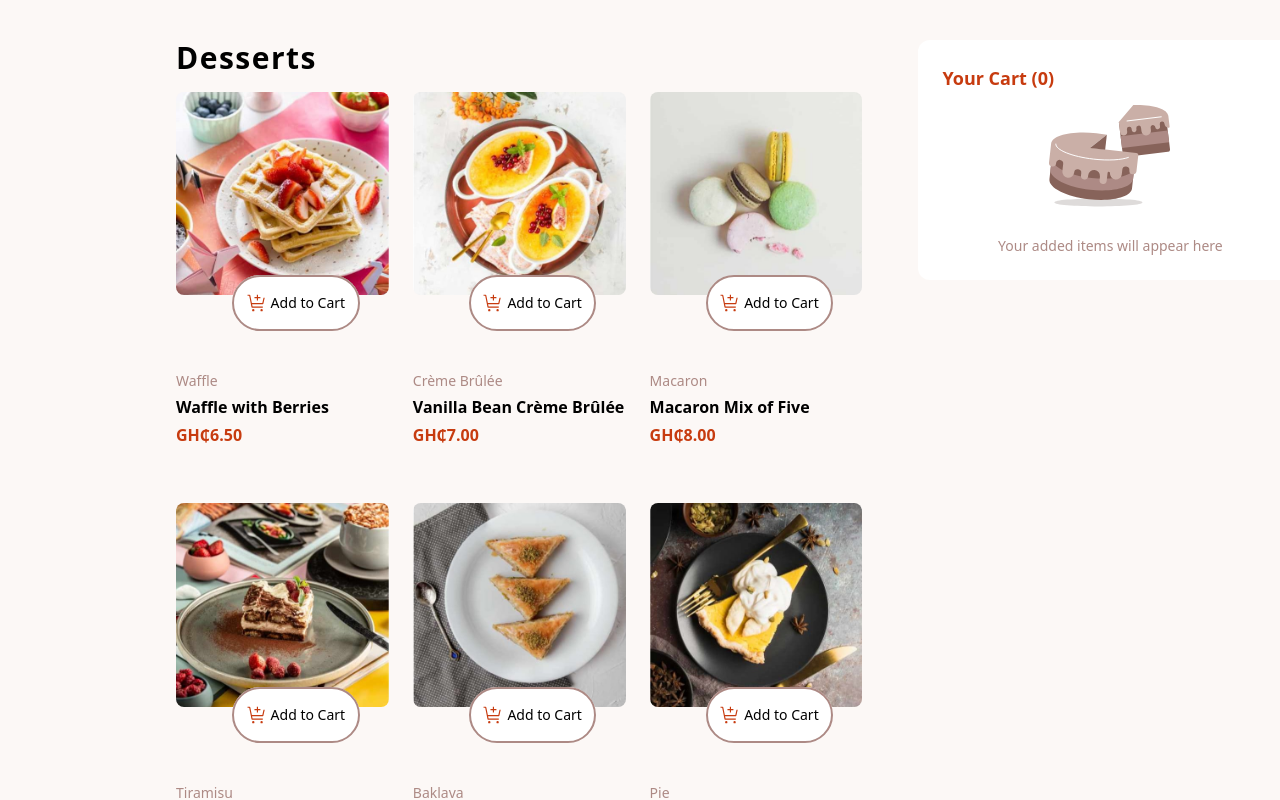
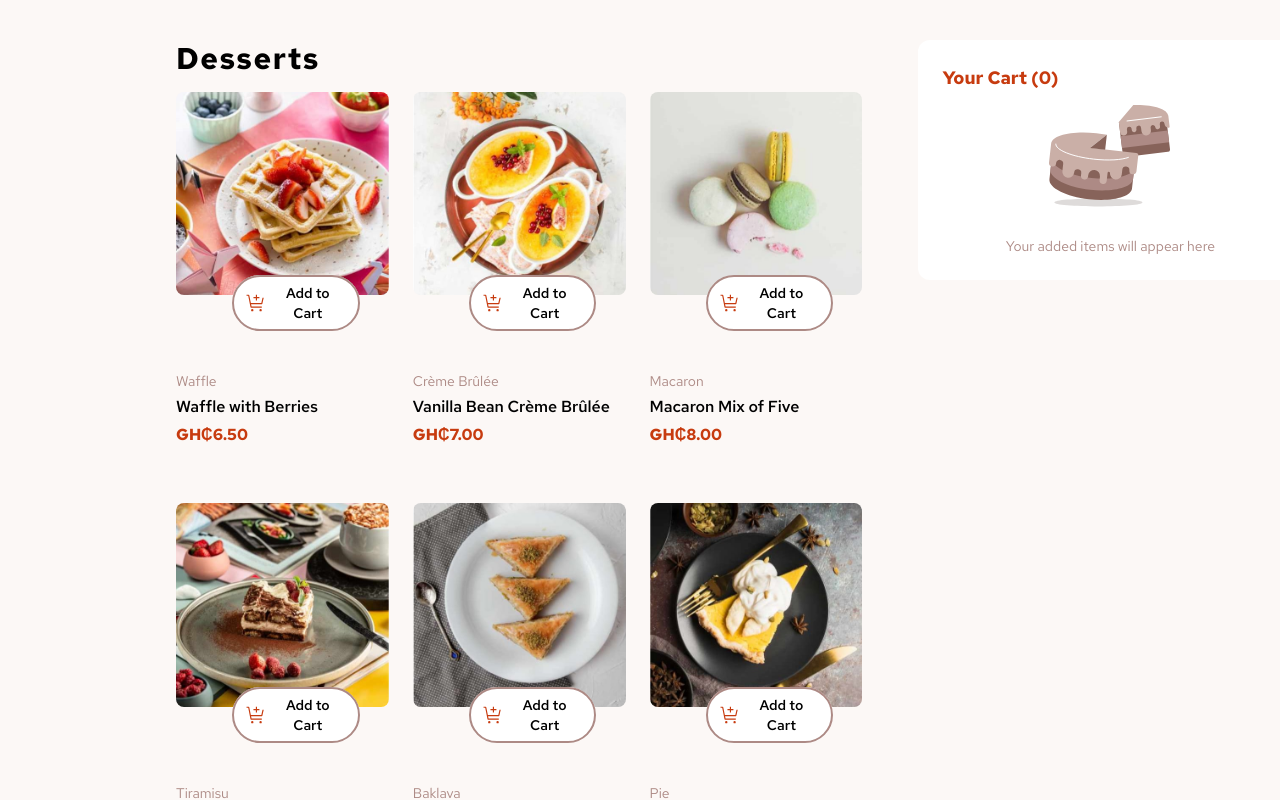
Before and after one commit to Bentil4/Dessert-app, an Angular app: page / in a window 1280 px wide. Shown: the top 800 px of the page. Built offline with nearby package versions, Linux system fonts and the light colour scheme.

Commit message:
fix: remove double slash from font path

```diff
--- a/src/styles.css
+++ b/src/styles.css
@@ -1,11 +1,15 @@
 @import 'tailwindcss';
 
-/* @theme {
-  @font-face {
-    font-family: 'Red Hat Text';
-    src: url('./assets//fonts/RedHatText-VariableFont_wght.ttf') format('ttf');
-  }
-} */
+@font-face {
+  font-family: 'Red Hat Text';
+  src: url('./assets/fonts/RedHatText-VariableFont_wght.ttf') format('truetype');
+  font-weight: 100 900;
+  font-display: swap;
+}
+
+* {
+  font-family: 'Red Hat Text', sans-serif;
+}
 
 @theme {
   --color-red: #c73b0f;
```
